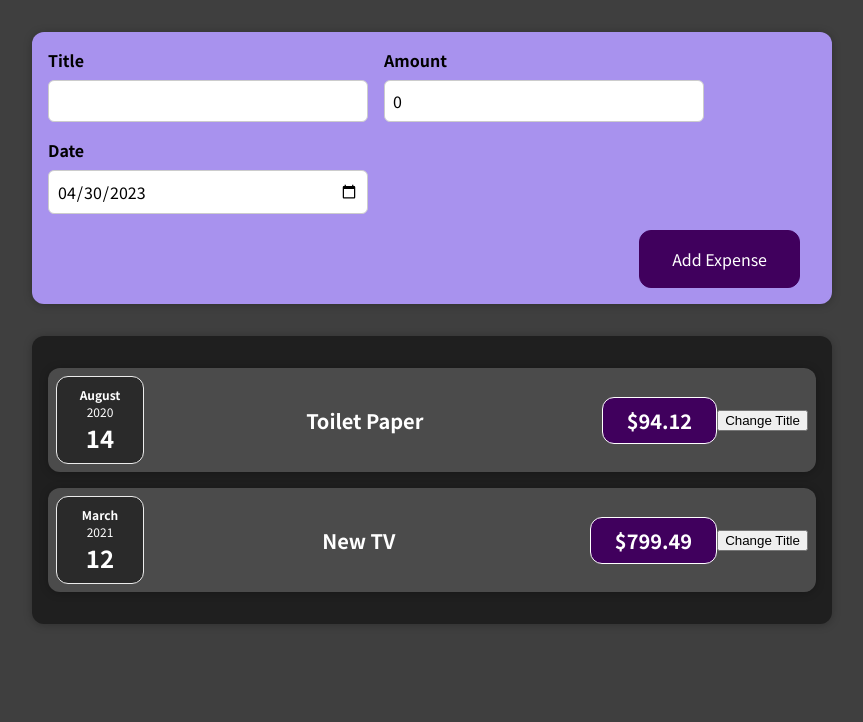
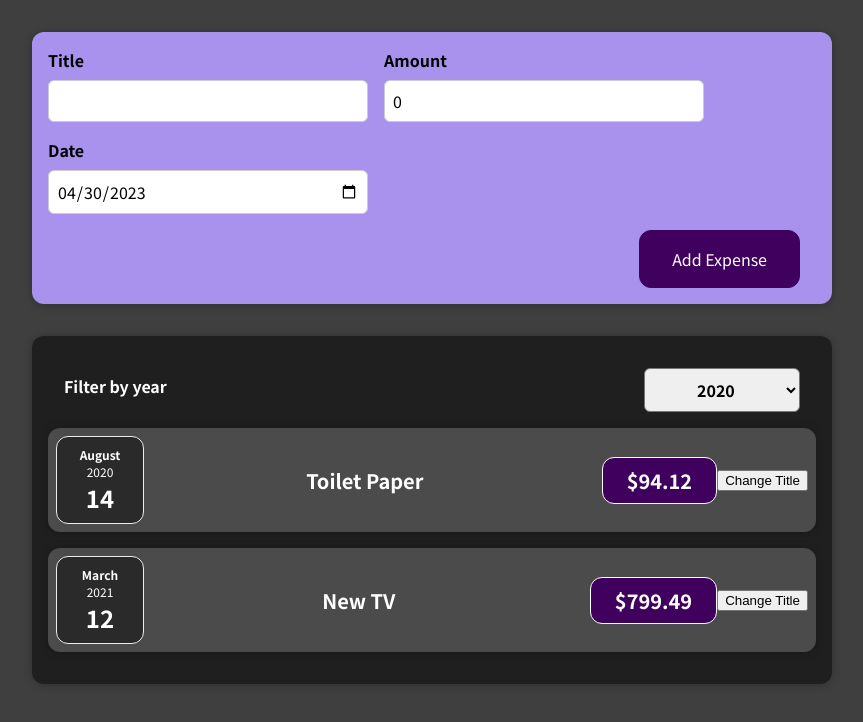
Before and after one commit to Ivn-Cdrc/react-typescript-expense-tracker, a React (Create React App) app in the folder expense-tracker/: page / in a window 1280 px wide. Shown: the top 722 px of the page, without its empty margins (208-1071 px from the left). Built offline with nearby package versions, Linux system fonts and the light colour scheme.

Commit message:
added expenses filter

```diff
--- a/expense-tracker/src/components/Expenses/Expenses.tsx
+++ b/expense-tracker/src/components/Expenses/Expenses.tsx
@@ -1,4 +1,5 @@
 import ExpenseItem from './ExpenseItem';
+import ExpensesFilter from './ExpensesFilter';
 import Card from '../UI/Card';
 import "./Expenses.css";
 import { Expense } from '../../App';
@@ -24,12 +25,14 @@
   }
 
   function filterChangeHandler(selectedYear: string) {
+    // updating the state
     setFilteredYear(selectedYear);
   }
 
-
   return (
+    <div>
       <Card className='expenses'>
+      <ExpensesFilter selected={filteredYear} onChangeFilter={filterChangeHandler}/>
         <ExpenseItem
           title={items[0].title}
           amount={items[0].amount}
@@ -41,6 +44,7 @@
           date={items[1].date}
         />
       </Card>
+    </div>
 	);
 }
 
--- /dev/null
+++ b/expense-tracker/src/components/Expenses/ExpensesFilter.css
@@ -0,0 +1,24 @@
+.expenses-filter {
+	color: white;
+	padding: 0 1rem;
+}
+
+.expenses-filter__control {
+	display: flex;
+	width: 100%;
+	align-items: center;
+	justify-content: space-between;
+	margin: 1rem 0;
+}
+
+.expenses-filter label {
+	font-weight: bold;
+	margin-bottom: 0.5rem;
+}
+
+.expenses-filter select {
+	font: inherit;
+	padding: 0.5rem 3rem;
+	font-weight: bold;
+	border-radius: 6px;
+}
--- /dev/null
+++ b/expense-tracker/src/components/Expenses/ExpensesFilter.tsx
@@ -0,0 +1,31 @@
+import React, { ChangeEvent } from 'react';
+
+import './ExpensesFilter.css';
+
+interface ExpensesFilterProps {
+	selected: string;
+	onChangeFilter: (selectedYear: string) => void;
+}
+
+function ExpensesFilter({selected, onChangeFilter}: ExpensesFilterProps) {
+	function dropdownChangeHandler(event: ChangeEvent<HTMLSelectElement>) {
+		onChangeFilter(event.target.value);
+	}
+
+	// select is chat emits a change event whenever a user selects a new option in the dropdown
+  return (
+    <div className='expenses-filter'>
+      <div className='expenses-filter__control'>
+        <label>Filter by year</label>
+        <select value={selected} onChange={dropdownChangeHandler}>
+          <option value='2022'>2022</option>
+          <option value='2021'>2021</option>
+          <option value='2020'>2020</option>
+          <option value='2019'>2019</option>
+        </select>
+      </div>
+    </div>
+  );
+};
+
+export default ExpensesFilter;
```
Lines whose indentation alone changed are shown as unchanged.
